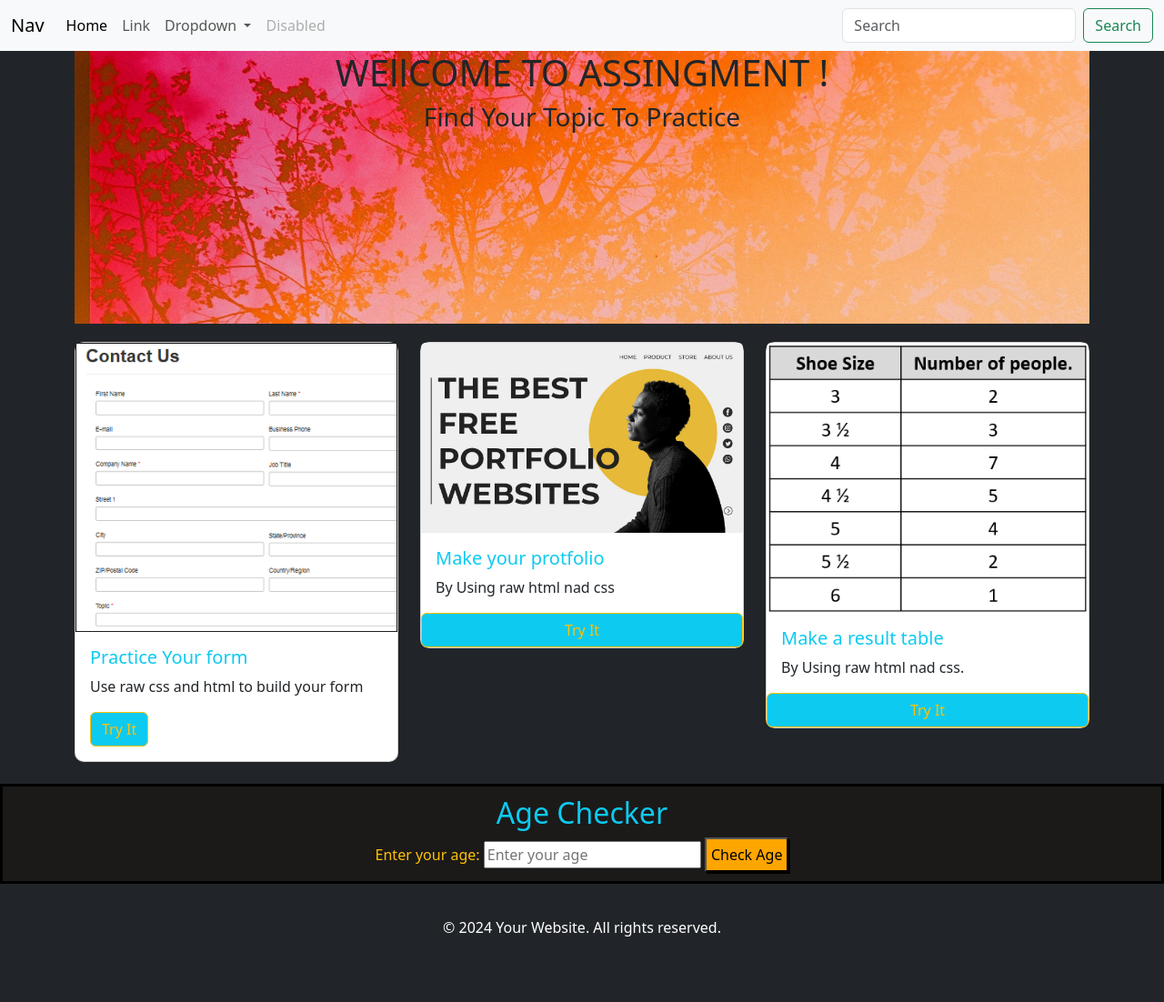
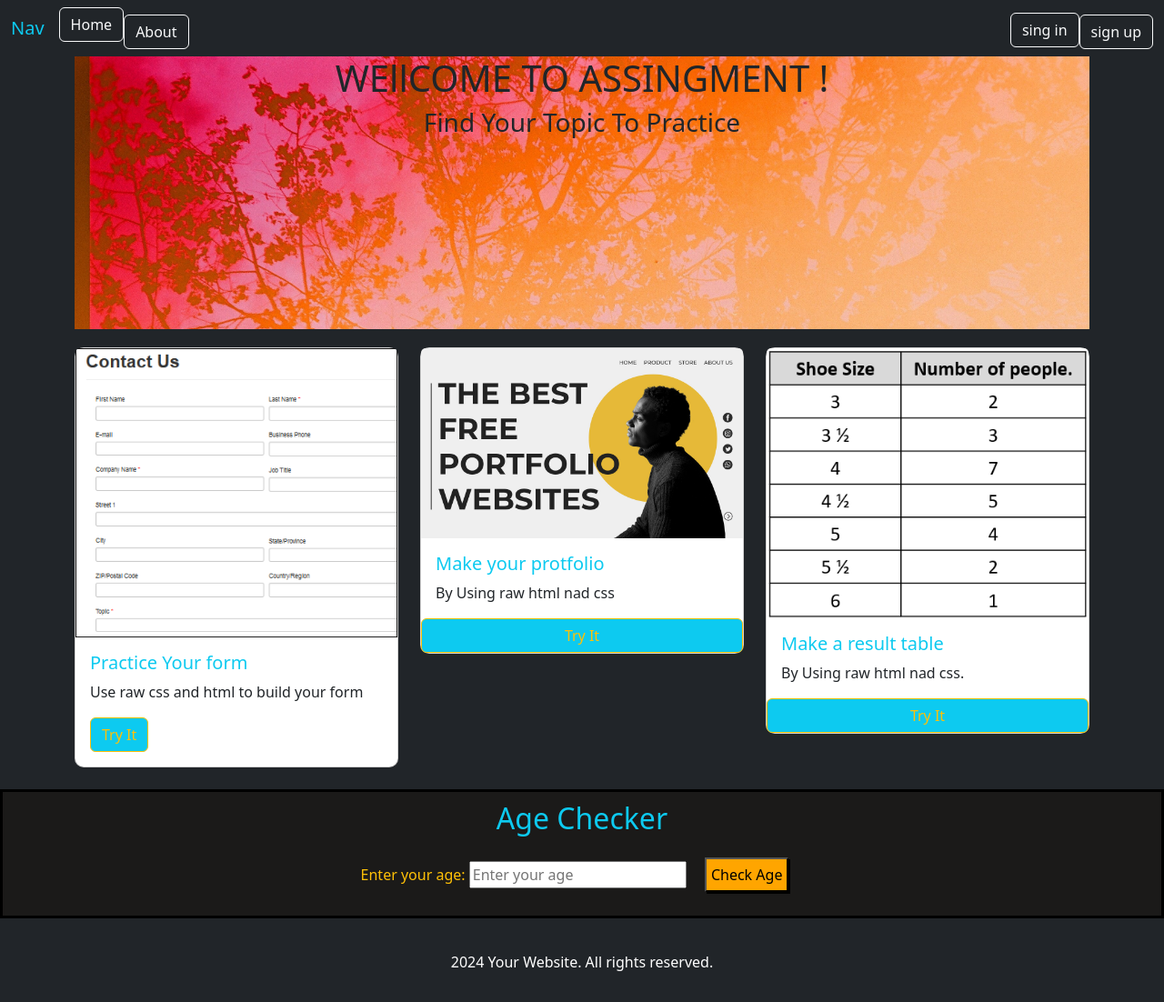
Before and after one commit to Zahin2o/ostad1, a plain HTML site: page index.html in a window 1280 px wide. Shown: the whole page at 91% size. Before the commit the page ends 1064 px from the top, so only its background shows below. Drawn offline with nearby package versions, Linux system fonts and the light colour scheme.

Commit message:
commit message

```diff
--- a/index.html
+++ b/index.html
@@ -5,51 +5,49 @@
   <meta charset="UTF-8">
   <meta name="viewport" content="width=device-width, initial-scale=1.0">
   <title>Assingment1</title>
-    <link href="https://cdn.jsdelivr.net/npm/bootstrap@5.3.2/dist/css/bootstrap.min.css" rel="stylesheet" integrity="sha384-T3c6CoIi6uLrA9TneNEoa7RxnatzjcDSCmG1MXxSR1GAsXEV/Dwwykc2MPK8M2HN" crossorigin="anonymous">
+  <link href="https://cdn.jsdelivr.net/npm/bootstrap@5.3.2/dist/css/bootstrap.min.css" rel="stylesheet"
+    integrity="sha384-T3c6CoIi6uLrA9TneNEoa7RxnatzjcDSCmG1MXxSR1GAsXEV/Dwwykc2MPK8M2HN" crossorigin="anonymous">
   <link rel="stylesheet" href="./index.css">
 </head>
 
 <body class="bg-dark">
 
-
-    <nav class="navbar navbar-expand-lg bg-body-tertiary">
+  <div class="  ">
+    <nav class="navbar navbar-expand-lg bg-dark">
       <div class="container-fluid">
-          <a class="navbar-brand" href="#">Nav</a>
-          <button class="navbar-toggler" type="button" data-bs-toggle="collapse" data-bs-target="#navbarSupportedContent" aria-controls="navbarSupportedContent" aria-expanded="false" aria-label="Toggle navigation">
+        <a class="navbar-brand text-info" href="#">Nav</a>
+        <button class="navbar-toggler bg-info" type="button" data-bs-toggle="collapse" data-bs-target="#navbarSupportedContent"
+          aria-controls="navbarSupportedContent" aria-expanded="false" aria-label="Toggle navigation">
           <span class="navbar-toggler-icon"></span>
         </button>
         <div class="collapse navbar-collapse" id="navbarSupportedContent">
           <ul class="navbar-nav me-auto mb-2 mb-lg-0">
             <li class="nav-item">
-                <a class="nav-link active" aria-current="page" href="#">Home</a>
+              <a class="btn  btn-outline-light" aria-current="page" href="#">Home</a>
             </li>
             <li class="nav-item">
-                <a class="nav-link" href="#">Link</a>
+              <a class="btn b btn-outline-light md mt-2" href="#">About</a>
             </li>
             <li class="nav-item dropdown">
-                <a class="nav-link dropdown-toggle" href="#" role="button" data-bs-toggle="dropdown" aria-expanded="false">
-                  Dropdown
-                </a>
-                <ul class="dropdown-menu">
-                  <li><a class="dropdown-item" href="#">Action</a></li>
-                  <li><a class="dropdown-item" href="#">Another</a></li>
-                  <li><hr class="dropdown-divider"></li>
-                  <li><a class="dropdown-item" href="#">Something else here</a></li>
+
+            </li>
+
               </ul>
+            </li >
+            <li class="nav-btn d-flex mt-1">
+              <a class="btn btn-outline-light md ms-0 margin-top-2" href="#">sing in</a>
             </li>
-              <li class="nav-item">
-                <a class="nav-link disabled" aria-disabled="true">Disabled</a>
+            <li class="nav-btn d-flex mt-2">
+              <a class="btn btn-outline-light " href="#">sign up</a>
             </li>
           </ul>
-            <form class="d-flex" role="search">
-              <input class="form-control me-2" type="search" placeholder="Search" aria-label="Search">
-              <button class="btn btn-outline-success" type="submit">Search</button>
-            </form>
+
         </div>
       </div>
     </nav>
+  </div>
 
-    <div class=" "  >
+  <div>
 
 
     <div class="container">
@@ -107,9 +105,11 @@
     <label for="ageInput" class="text-warning">Enter your age:</label>
     <input class="text-danger" type="number" id="ageInput" placeholder="Enter your age">
 
-    <button class="btn-1"  onclick="checkAge()" >Check Age</button>
+    <button class="btn-1 md-4 m-3" onclick="checkAge()">Check Age</button>
 
-    <div id="resultCard" style="display:none; margin-top: 10px; padding: 10px; border: 1px solid #ccc ; color: aqua; background-color: green;"></div>
+    <div id="resultCard"
+      style="display:none; margin-top: 10px; padding: 10px; border: 1px solid #ccc ; color: aqua; background-color: green;">
+    </div>
 
     <script>
       function checkAge() {
@@ -121,7 +121,7 @@
 
 
         if (age >= 18) {
-                showResultCard('You are an adult' );
+          showResultCard('You are an adult');
 
 
 
@@ -141,10 +141,10 @@
 
 
   <footer class="bg-dark text-white text-center py-3">
-        <p>&copy; 2024 Your Website. All rights reserved.</p>
+    <p>2024 Your Website. All rights reserved.</p>
   </footer>
 
-
+  <script src="https://cdn.jsdelivr.net/npm/bootstrap@5.3.2/dist/js/bootstrap.bundle.min.js" integrity="sha384-C6RzsynM9kWDrMNeT87bh95OGNyZPhcTNXj1NW7RuBCsyN/o0jlpcV8Qyq46cDfL" crossorigin="anonymous"></script>
 
 </body>
 
```
Lines whose indentation alone changed are shown as unchanged.
